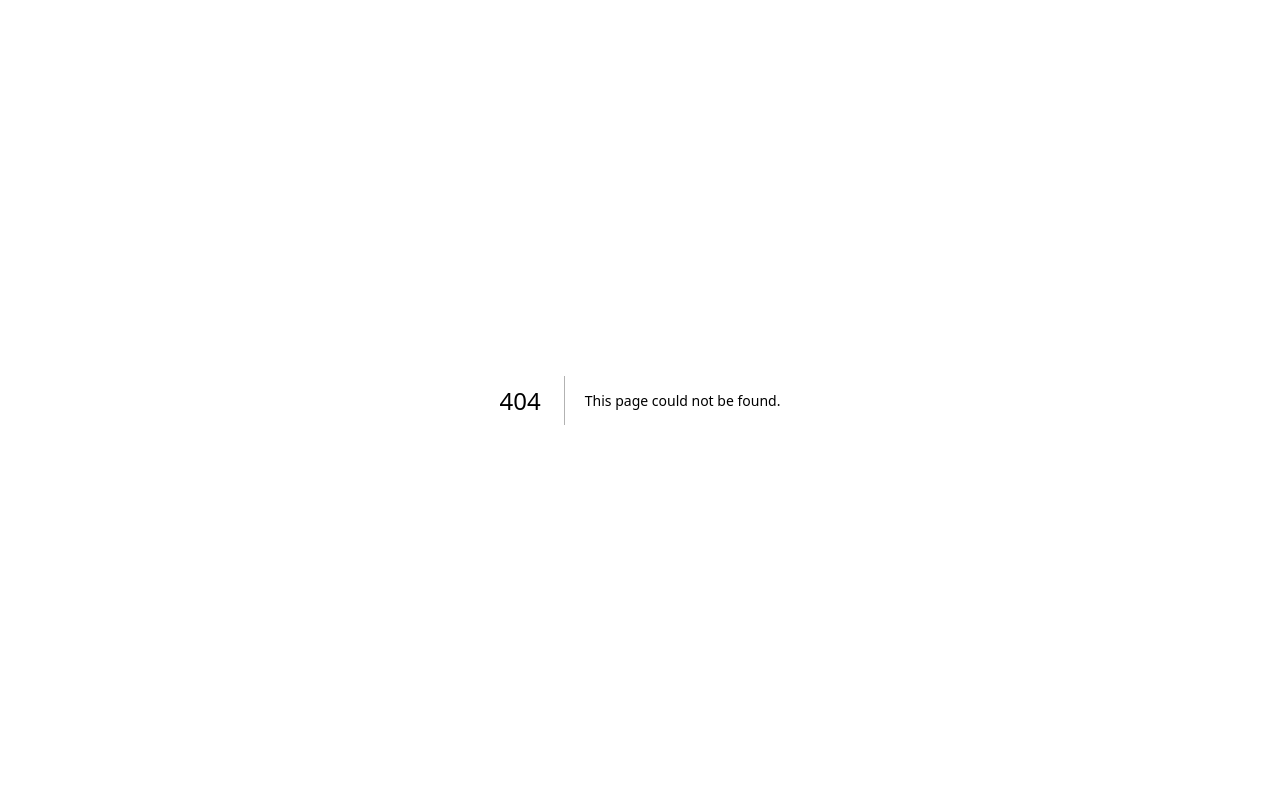
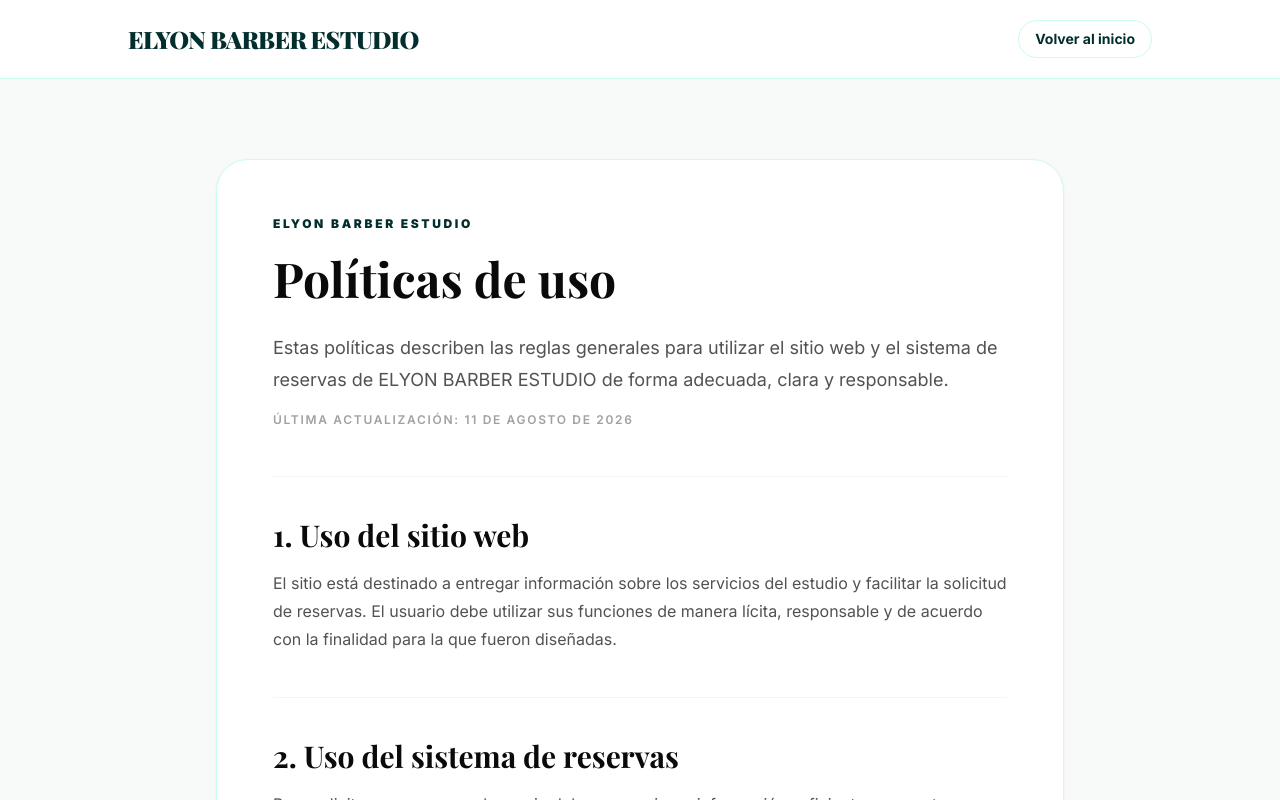
Before and after one commit to OliverDev7/barberElyon, a Next.js app: page /politicas-de-uso in a window 1280 px wide. Before the commit this address had no page. Shown: the top 800 px of the page. Built offline with nearby package versions, Linux system fonts and the light colour scheme; a web font is replaced by a local one.

Commit message:
feat(legal): add terms of use page

```diff
--- /dev/null
+++ b/src/app/politicas-de-uso/page.tsx
@@ -0,0 +1,16 @@
+import { LegalPage } from "@/components/LegalPage";
+
+export const metadata = { title: "Políticas de uso | ELYON BARBER ESTUDIO", description: "Políticas de uso del sitio y sistema de reservas de ELYON BARBER ESTUDIO." };
+
+export default function PoliticasDeUsoPage() {
+  return <LegalPage title="Políticas de uso" intro="Estas políticas describen las reglas generales para utilizar el sitio web y el sistema de reservas de ELYON BARBER ESTUDIO de forma adecuada, clara y responsable." sections={[
+    { title: "Uso del sitio web", paragraphs: ["El sitio está destinado a entregar información sobre los servicios del estudio y facilitar la solicitud de reservas. El usuario debe utilizar sus funciones de manera lícita, responsable y de acuerdo con la finalidad para la que fueron diseñadas."] },
+    { title: "Uso del sistema de reservas", paragraphs: ["Para solicitar una reserva, el usuario debe proporcionar información suficiente y correcta, incluyendo nombre, apellido, correo electrónico y teléfono. El usuario es responsable de revisar los datos antes de confirmar la solicitud.", "La disponibilidad mostrada depende de la configuración vigente del estudio y puede cambiar mientras una reserva aún no haya sido confirmada. El sistema aplica controles para evitar que un mismo horario sea reservado simultáneamente."] },
+    { title: "Responsabilidades del usuario", bullets: ["Entregar información verdadera, actualizada y que corresponda al propio usuario.", "No utilizar el sistema para realizar reservas falsas, repetitivas, abusivas o con fines distintos de solicitar una atención real.", "No intentar alterar, interferir, sobrecargar o acceder sin autorización a funciones administrativas o técnicas del sitio.", "Revisar la información de la reserva antes de finalizarla y conservar el correo de confirmación cuando corresponda."] },
+    { title: "Reservas, cancelaciones y modificaciones", paragraphs: ["Una reserva se considera registrada cuando el sistema confirma su creación. La confirmación enviada por correo contiene los datos principales de la cita.", "Las posibilidades de modificación o cancelación dependen de las funciones disponibles en el sitio y de las reglas de atención vigentes. Si una función específica no está disponible en línea, cualquier gestión adicional deberá realizarse mediante los canales de contacto que el estudio publique en el sitio."] },
+    { title: "Disponibilidad y cambios", paragraphs: ["Los horarios, servicios, precios y disponibilidad pueden ser actualizados por la administración del estudio. El sitio mostrará la información que se encuentre configurada y disponible al momento de la consulta o reserva."] },
+    { title: "Uso adecuado de la plataforma", paragraphs: ["Está prohibido intentar acceder a áreas restringidas, obtener información de otros usuarios, introducir código malicioso o utilizar automatizaciones que afecten el funcionamiento normal del servicio. El incumplimiento puede provocar el rechazo de solicitudes o la restricción del acceso cuando sea técnicamente posible."] },
+    { title: "Limitaciones de responsabilidad", paragraphs: ["Se procura mantener la información del sitio actualizada y el sistema disponible, pero pueden producirse interrupciones, errores técnicos o cambios de disponibilidad por causas ajenas al funcionamiento normal de la plataforma. La información definitiva de una reserva es la que quede registrada correctamente en el sistema y en su confirmación, cuando esta sea enviada."] },
+    { title: "Actualizaciones", paragraphs: ["Estas políticas pueden actualizarse para reflejar cambios en el sitio, en el sistema de reservas o en la forma de prestación del servicio. La versión publicada en esta página será la referencia informativa vigente."] },
+  ]} />;
+}
```
